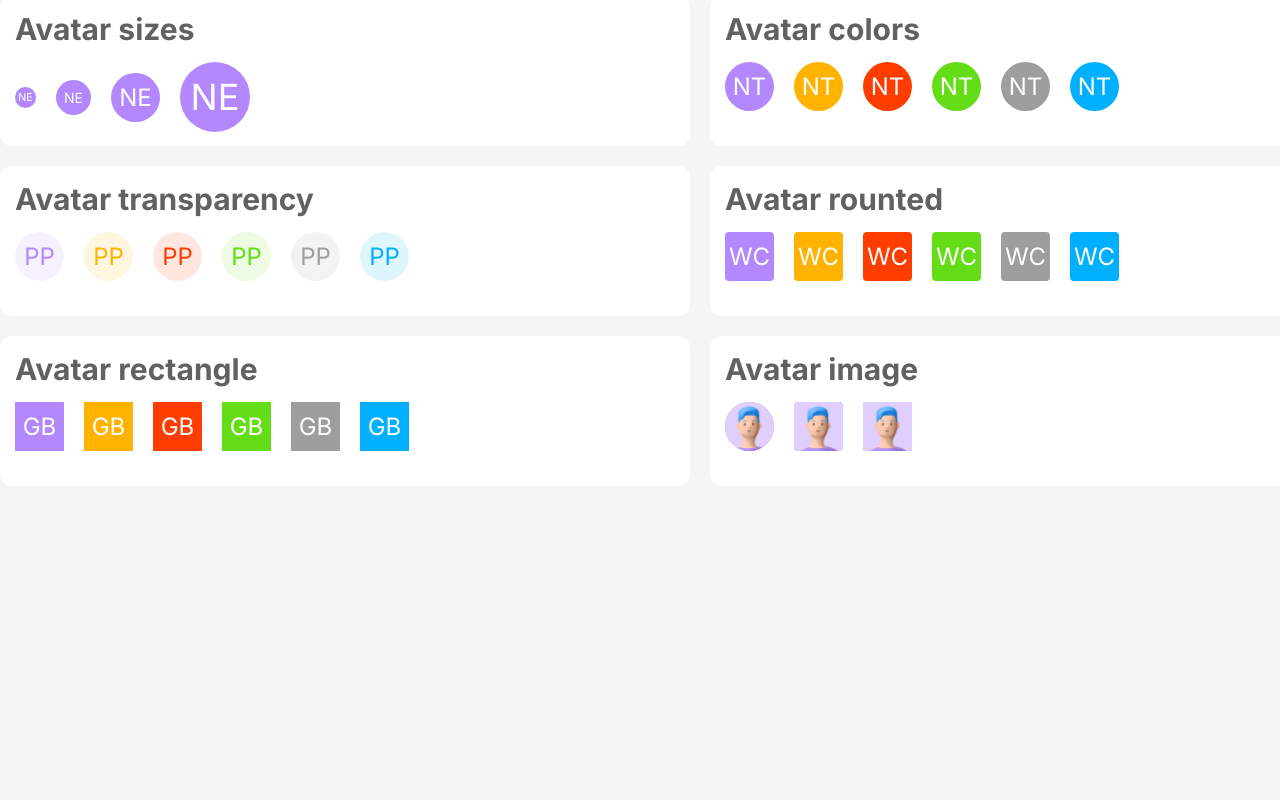
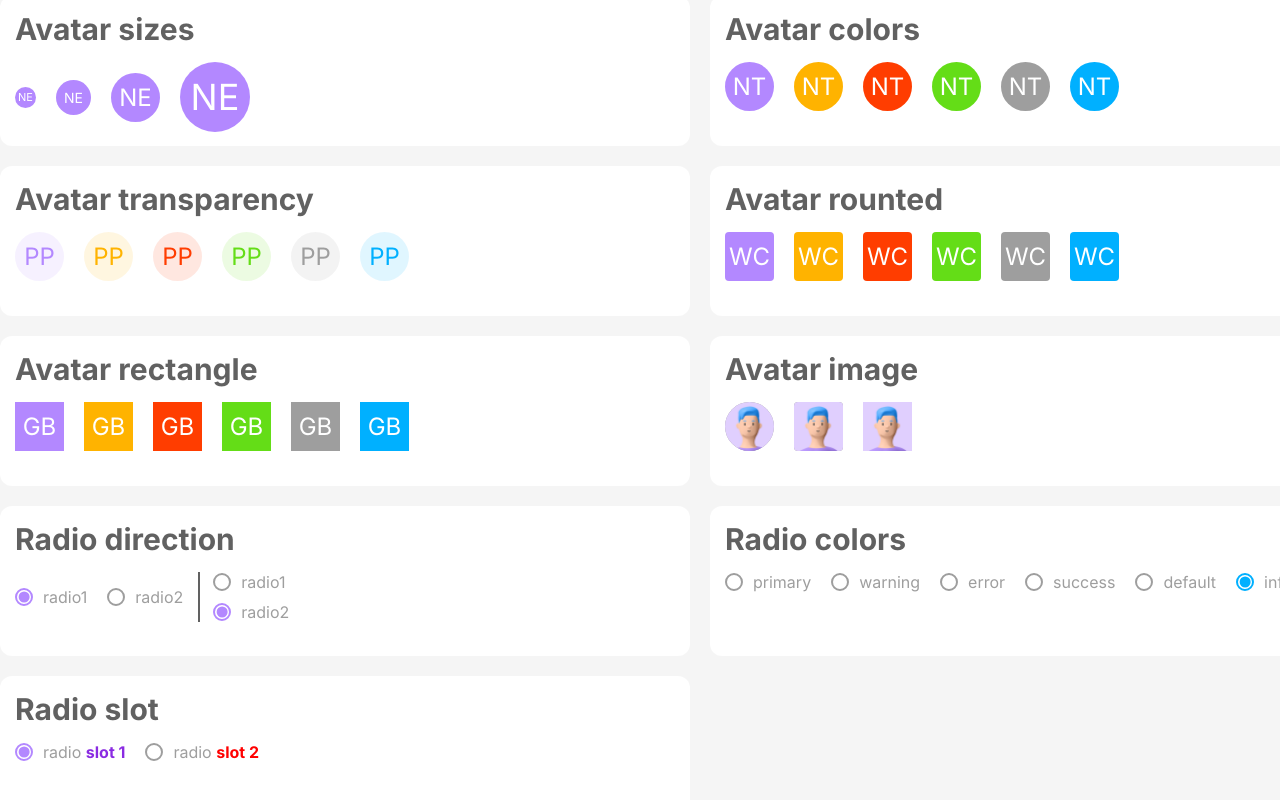
Before and after one commit to NeshnyyFevral/vue-mobility, a Vue app: page /#/preview in a window 1280 px wide. Shown: the part 704-1504 px from the top of the page. Before the commit the page ends 1210 px from the top, so only its background shows below. Built offline with nearby package versions, Linux system fonts and the light colour scheme.

Commit message:
add radio and radioGroup components

```diff
--- /dev/null
+++ b/src/components/Basic/Radio.vue
@@ -0,0 +1,177 @@
+<template>
+  <label
+    :for="props.label"
+    :class="$style.container"
+  >
+    <input
+      :id="props.label"
+      :class="$style.input"
+      :name="props.name"
+      type="radio"
+      :checked="props.checked"
+    >
+    <span :class="$style.text">
+      <span
+        v-if="props.userSlot"
+        :id="props.label"
+      >
+        <slot />
+      </span>
+      <span
+        v-else
+        :id="props.label"
+      >{{ props.value }}</span>
+    </span>
+    <span :class="$style.cycle" />
+  </label>
+</template>
+
+<script>
+import { computed } from 'vue';
+
+import GlobalColors from '@/styles/colors';
+
+export const radioVariant = {
+  PRIMARY: 'primary',
+  WARNING: 'warning',
+  ERROR: 'error',
+  SUCCESS: 'success',
+  DEFAULT: 'default',
+  INFO: 'info',
+};
+</script>
+
+<script setup>
+const props = defineProps({
+  label: {
+    type: String,
+    default: '',
+  },
+  name: {
+    type: String,
+    default: '',
+  },
+  value: {
+    type: String,
+    default: '',
+  },
+  userSlot: {
+    type: Boolean,
+    default: false,
+  },
+  variant: {
+    type: String,
+    default: radioVariant.DEFAULT,
+    validator: (value) => Object.values(radioVariant).includes(value),
+  },
+  checked: {
+    type: Boolean,
+    default: false,
+  },
+});
+
+const MapRadioVarian = {
+  [radioVariant.DEFAULT]: GlobalColors.DEFAULT,
+  [radioVariant.ERROR]: GlobalColors.ERROR,
+  [radioVariant.INFO]: GlobalColors.INFO,
+  [radioVariant.PRIMARY]: GlobalColors.PRIMARY,
+  [radioVariant.SUCCESS]: GlobalColors.SUCCESS,
+  [radioVariant.WARNING]: GlobalColors.WARNING,
+};
+
+const color = computed(() => MapRadioVarian[props.variant]);
+</script>
+
+<style module lang="scss">
+  .container {
+    --radio-color: v-bind(color);
+
+    position: relative;
+    display: flex;
+    align-items: center;
+    cursor: pointer;
+  }
+
+  .text {
+    --radio-color: v-bind(GlobalColors.DEFAULT);
+
+    position: relative;
+    display: flex;
+    align-items: center;
+    font-size: 16px;
+    color: var(--radio-color);
+
+    &::before {
+      display: inline-block;
+      width: 18px;
+      height: 18px;
+      padding: 0;
+      margin-right: 10px;
+      content: '';
+      border: 2px var(--radio-color) solid;
+      border-radius: 50%;
+    }
+
+    &::after {
+      position: absolute;
+      top: 50%;
+      left: 0;
+      z-index: 10;
+      display: inline-block;
+      width: 11px;
+      height: 11px;
+      padding: 0;
+      content: '';
+      border: 2px var(--radio-color) solid;
+      border-radius: 50%;
+      opacity: 0;
+      transform: translate3d(33%, -50%, 0);
+    }
+  }
+
+  .cycle {
+    --radio-color: v-bind(GlobalColors.DEFAULT);
+
+    position: absolute;
+    top: -11px;
+    left: -11px;
+    z-index: 100;
+    width: 40px;
+    height: 40px;
+    content: '';
+    background-color: var(--radio-color);
+    border-radius: 50%;
+    opacity: 0;
+    transition: opacity 0.2s linear;
+
+    &:hover {
+      opacity: 0.1;
+    }
+  }
+
+  .input {
+    position: absolute;
+    z-index: -1;
+    opacity: 0;
+
+    &:checked + .text::before {
+      --radio-color: v-bind(color);
+
+      border-color: var(--radio-color);
+    }
+
+    &:checked + .text::after {
+      --radio-color: v-bind(color);
+
+      background-color: var(--radio-color);
+      border-color: var(--radio-color);
+      opacity: 1;
+    }
+
+    &:checked + .text + .cycle {
+      --radio-color: v-bind(color);
+
+      background-color: var(--radio-color);
+    }
+  }
+</style>
--- /dev/null
+++ b/src/components/Basic/RadioGroup.vue
@@ -0,0 +1,31 @@
+<template>
+  <div :class="$style.container">
+    <slot />
+  </div>
+</template>
+
+<script setup>
+const props = defineProps({
+  column: {
+    type: Boolean,
+    default: false,
+  },
+});
+
+const flexDirection = (props.column ? 'column' : 'row');
+const alignItems = (props.column ? 'start' : 'center');
+</script>
+
+<style module lang="scss">
+  .container {
+    --radio-flex-direction: v-bind(flexDirection);
+    --radio-align-items: v-bind(alignItems);
+
+    position: relative;
+    display: flex;
+    flex-direction: var(--radio-flex-direction);
+    gap: 10px;
+    align-items: var(--radio-align-items);
+    cursor: pointer;
+  }
+</style>
--- a/src/components/pages/Preview.vue
+++ b/src/components/pages/Preview.vue
@@ -281,6 +281,103 @@
         </Avatar>
       </div>
     </div>
+    <div :class="$style.item">
+      <h3 :class="$style.exampleTitle">
+        Radio direction
+      </h3>
+      <div :class="$style.example">
+        <RadioGroup>
+          <Radio
+            :class="$style.radio"
+            :variant="radioVariant.PRIMARY"
+            :value="'radio1'"
+            :label="'radio1'"
+            :name="'RadioGroup1'"
+            checked
+          />
+          <Radio
+            :class="$style.radio"
+            :variant="radioVariant.PRIMARY"
+            :value="'radio2'"
+            :label="'radio2'"
+            :name="'RadioGroup1'"
+          />
+        </RadioGroup>
+        <RadioGroup
+          :class="$style.radioGroupColumn"
+          column
+        >
+          <Radio
+            :class="$style.radioColumn"
+            :variant="radioVariant.PRIMARY"
+            :value="'radio1'"
+            :label="'radio3'"
+            :name="'RadioGroup2'"
+          />
+          <Radio
+            :class="$style.radioColumn"
+            :variant="radioVariant.PRIMARY"
+            :value="'radio2'"
+            :label="'radio4'"
+            checked
+            :name="'RadioGroup2'"
+          />
+        </RadioGroup>
+      </div>
+    </div>
+    <div :class="$style.item">
+      <h3 :class="$style.exampleTitle">
+        Radio colors
+      </h3>
+      <div :class="$style.example">
+        <RadioGroup>
+          <Radio
+            v-for="variant in Object.values(radioVariant)"
+            :key="variant"
+            :class="$style.radio"
+            :variant="variant"
+            :value="`${variant.toString()}`"
+            :label="`${variant.toString()}`"
+            :name="'RadioGroup3'"
+            checked
+          />
+        </RadioGroup>
+      </div>
+    </div>
+    <div :class="$style.item">
+      <h3 :class="$style.exampleTitle">
+        Radio slot
+      </h3>
+      <div :class="$style.example">
+        <RadioGroup>
+          <Radio
+            :class="$style.radio"
+            :variant="radioVariant.PRIMARY"
+            :label="'radio5'"
+            :name="'RadioGroup4'"
+            checked
+            user-slot
+          >
+            <p>
+              radio
+              <strong style="color: blueviolet;"> slot 1</strong>
+            </p>
+          </Radio>
+          <Radio
+            :class="$style.radio"
+            :variant="radioVariant.PRIMARY"
+            :label="'radio6'"
+            :name="'RadioGroup4'"
+            user-slot
+          >
+            <p>
+              radio
+              <strong style="color: red;"> slot 2</strong>
+            </p>
+          </Radio>
+        </RadioGroup>
+      </div>
+    </div>
   </div>
 </template>
 
@@ -290,10 +387,13 @@ import arrowUp from '@/assets/icons/chevron-up.svg';
 import Avatar, {
   AvatarCorner, AvatarSize, AvatarTransparency, AvatarVariant,
 } from '@/components/Avatar.vue';
+import UserButton, { ButtonSize, ButtonVariant } from '@/components/Basic/Button.vue';
+import Radio, { radioVariant } from '@/components/Basic/Radio.vue';
+import RadioGroup from '@/components/Basic/RadioGroup.vue';
 import Chip, { ChipSize, ChipVariant } from '@/components/Chip.vue';
 import MoneyStat, { MoneyStatSize, MoneyStatVariant } from '@/components/MoneyStat.vue';
 import TotalStat, { TotalStatSize, TotalStatVariant } from '@/components/TotalStat.vue';
-import UserButton, { ButtonSize, ButtonVariant } from '@/components/UI/Button.vue';
+
 </script>
 
 <style module lang="scss">
@@ -332,7 +432,24 @@ import UserButton, { ButtonSize, ButtonVariant } from '@/components/UI/Button.vu
     margin-left: 20px;
   }
 
-  .moneyStat + .moneyStat {
+  .moneyStat + .moneyStat,
+  .radio + .radio {
     margin-left: 10px;
   }
+
+  .radioGroupColumn {
+    position: relative;
+    margin-left: 30px;
+
+    &::before {
+      position: absolute;
+      top: 0;
+      left: -15px;
+      display: inline-block;
+      width: 1.5px;
+      height: 100%;
+      content: '';
+      background-color: #616161;
+    }
+  }
 </style>
```
Also changed, not shown: src/components/Basic/Button.vue (renamed from src/components/UI/Button.vue).
